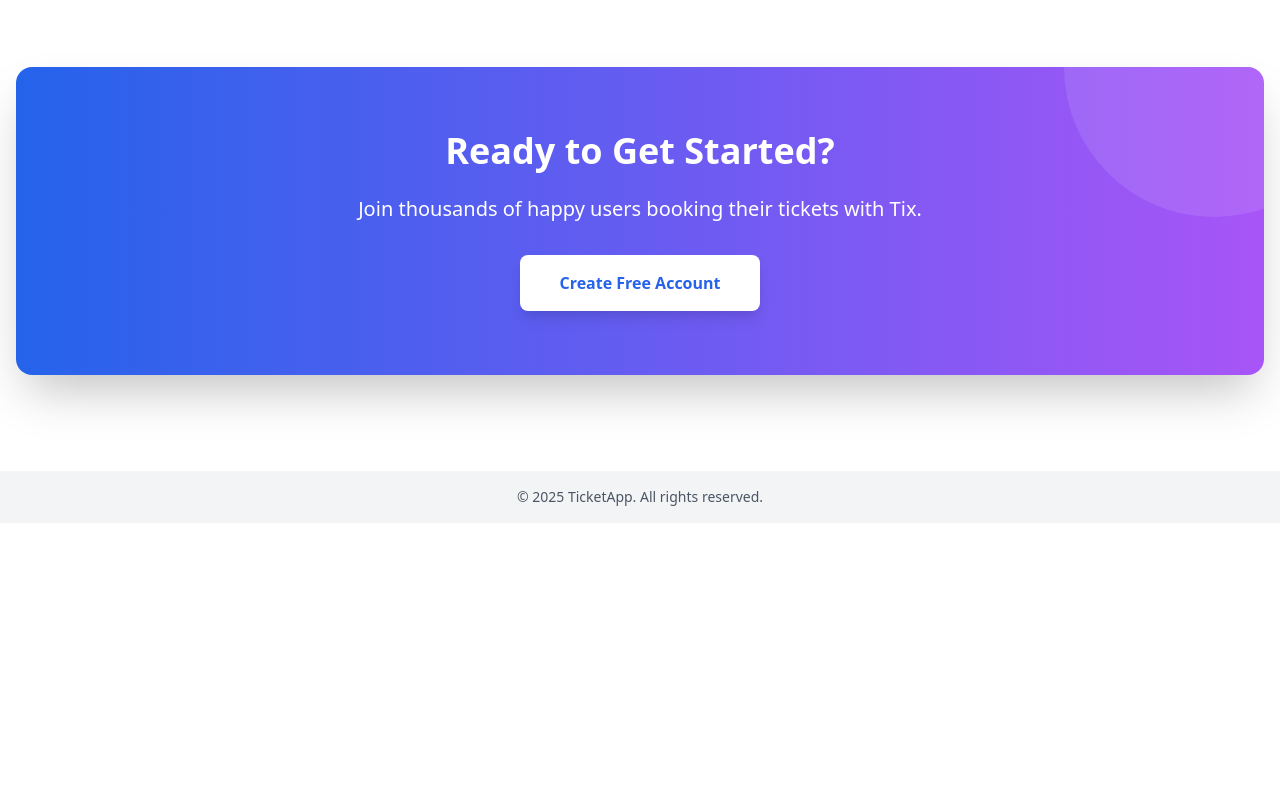
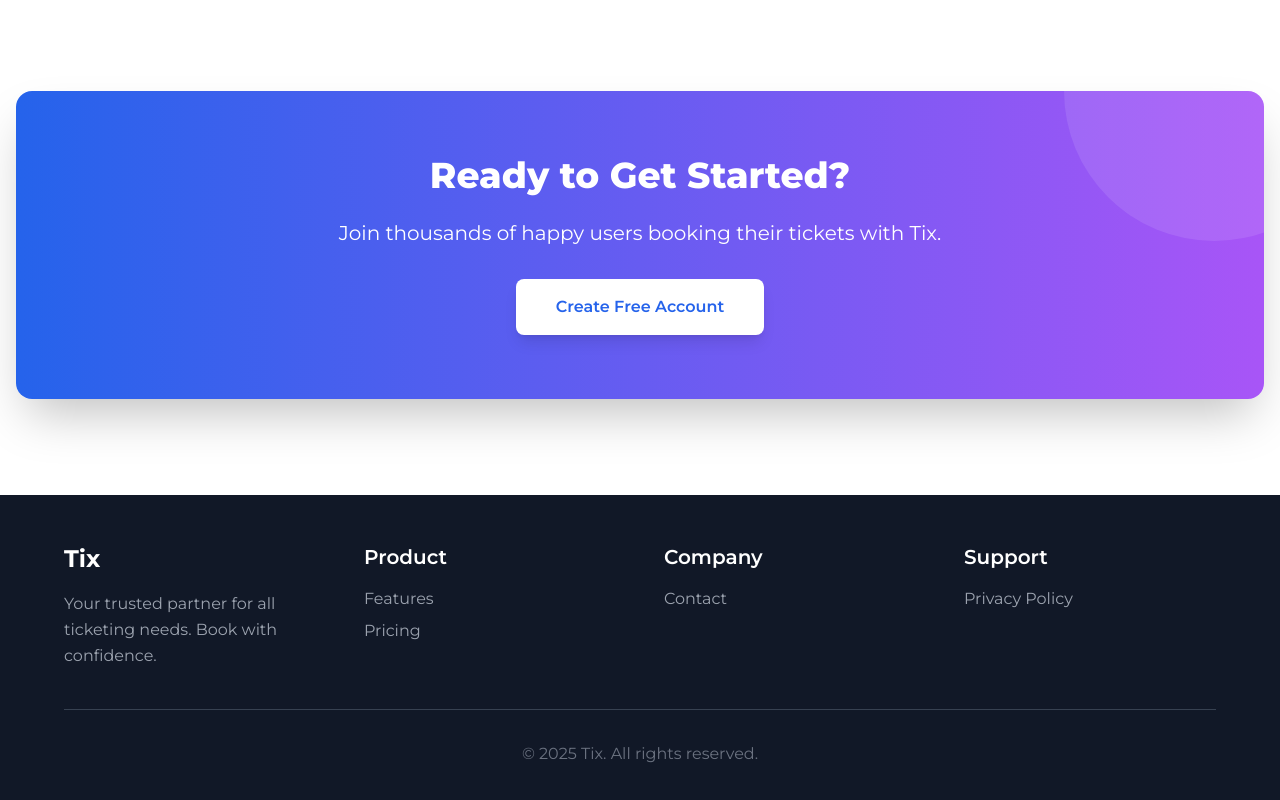
Before and after one commit to michycipher/ticketapp-vue, a Vue app: page / in a window 1280 px wide. Shown: the part 1313-2113 px from the top of the page. Before the commit the page ends 1836 px from the top, so only its background shows below. Built offline with nearby package versions, Linux system fonts and the light colour scheme.

Commit message:
updates on UI

```diff
--- a/src/components/Footer.vue
+++ b/src/components/Footer.vue
@@ -1,5 +1,49 @@
 <template>
-  <footer class="bg-gray-100 text-center py-4 mt-auto">
-    <p class="text-sm text-gray-600">© 2025 TicketApp. All rights reserved.</p>
+  <footer class="relative bg-gray-900 text-white py-12 bottom-0 left-0 w-full">
+    <div class="max-w-[1440px] mx-auto px-6 sm:px-8 md:px-10 lg:px-12 xl:px-16">
+      <div class="grid gap-10 sm:gap-12 md:grid-cols-2 lg:grid-cols-4 mb-10">
+        <!-- Brand -->
+        <div>
+          <h3 class="text-2xl font-bold mb-4">Tix</h3>
+          <p class="text-gray-400 leading-relaxed">
+            Your trusted partner for all ticketing needs. Book with confidence.
+          </p>
+        </div>
+
+        <!-- Product -->
+        <div>
+          <h3 class="text-xl font-semibold mb-4">Product</h3>
+          <ul class="space-y-2 text-gray-400">
+            <li><a href="#" class="hover:text-purple-400 transition-colors">Features</a></li>
+            <li><a href="#" class="hover:text-purple-400 transition-colors">Pricing</a></li>
+          </ul>
+        </div>
+
+        <!-- Company -->
+        <div>
+          <h3 class="text-xl font-semibold mb-4">Company</h3>
+          <ul class="space-y-2 text-gray-400">
+            <li><a href="#" class="hover:text-purple-400 transition-colors">Contact</a></li>
+          </ul>
+        </div>
+
+        <!-- Support -->
+        <div>
+          <h3 class="text-xl font-semibold mb-4">Support</h3>
+          <ul class="space-y-2 text-gray-400">
+            <li><a href="#" class="hover:text-purple-400 transition-colors">Privacy Policy</a></li>
+          </ul>
+        </div>
+      </div>
+
+      <!-- Footer Bottom -->
+      <div class="border-t border-gray-700 pt-8 text-center text-gray-500 text-sm sm:text-base">
+        © {{ currentYear }} Tix. All rights reserved.
+      </div>
+    </div>
   </footer>
 </template>
+
+<script setup>
+const currentYear = new Date().getFullYear();
+</script>
--- a/src/style.css
+++ b/src/style.css
@@ -1,3 +1,12 @@
+@import url('https://fonts.googleapis.com/css2?family=Montserrat:ital,wght@0,100..900;1,100..900&display=swap');
+
 @tailwind base;
 @tailwind components;
 @tailwind utilities;
+
+
+
+
+body {
+  @apply font-montserrat;
+}
--- a/src/views/Login.vue
+++ b/src/views/Login.vue
@@ -41,7 +41,8 @@ function handleLogin() {
 </style> -->
 
 <template>
-  <div class="max-w-md mx-auto mt-12 p-6 bg-white shadow rounded relative">
+  <Navbar />
+  <div class="max-w-md mx-auto mt-20 p-6 bg-white shadow rounded relative">
     <h2 class="text-xl font-bold mb-4">Login</h2>
     <form @submit.prevent="handleLogin">
       <div class="mb-4">
@@ -62,12 +63,16 @@ function handleLogin() {
       {{ toast.message }}
     </div>
   </div>
+
+  <Footer />
 </template>
 
 <script setup>
 import { ref } from 'vue'
 import { useMainStore } from '../store'
 import { useRouter } from 'vue-router'
+import Navbar from '../components/Navbar.vue'
+import Footer from '../components/Footer.vue';
 
 const email = ref('')
 const password = ref('')
--- a/src/views/Signup.vue
+++ b/src/views/Signup.vue
@@ -39,7 +39,8 @@ function handleSignup() {
 </style> -->
 
 <template>
-  <div class="max-w-md mx-auto mt-12 p-6 bg-white shadow rounded relative">
+  <Navbar />
+  <div class="max-w-md mx-auto mt-12 p-6 bg-white shadow rounded">
     <h2 class="text-xl font-bold mb-4">Sign Up</h2>
     <form @submit.prevent="handleSignup">
       <div class="mb-4">
@@ -70,11 +71,14 @@ function handleSignup() {
       {{ toast.message }}
     </div>
   </div>
+  <Footer />
 </template>
 
 <script setup>
 import { ref } from 'vue'
 import { useRouter } from 'vue-router'
+import Navbar from '../components/Navbar.vue'
+import Footer from '../components/Footer.vue'
 
 const fullName = ref('')
 const email = ref('')
--- a/tailwind.config.js
+++ b/tailwind.config.js
@@ -1,24 +1,27 @@
 /** @type {import('tailwindcss').Config} */
 export default {
-  content: ['./index.html', './src/**/*.{vue,js,ts}'],
+  content: ["./index.html", "./src/**/*.{vue,js,ts}"],
   theme: {
     extend: {
       colors: {
-        open: '#22c55e',
-        in_progress: '#f59e0b',
-        closed: '#6b7280',
+        open: "#22c55e",
+        in_progress: "#f59e0b",
+        closed: "#6b7280",
       },
-            keyframes: {
+      keyframes: {
         waveMotion: {
-          '0%': { transform: 'translateY(0) scaleY(1)' },
-          '50%': { transform: 'translateY(12px) scaleY(1.03)' },
-          '100%': { transform: 'translateY(0) scaleY(1)' }
-        }
+          "0%": { transform: "translateY(0) scaleY(1)" },
+          "50%": { transform: "translateY(12px) scaleY(1.03)" },
+          "100%": { transform: "translateY(0) scaleY(1)" },
+        },
       },
       animation: {
-        waveMotion: 'waveMotion 3s ease-in-out infinite'
-      }
+        waveMotion: "waveMotion 3s ease-in-out infinite",
+      },
+      fontFamily: {
+        montserrat: ["Montserrat", "sans-serif"],
+      },
     },
   },
   plugins: [],
-}
+};
```
